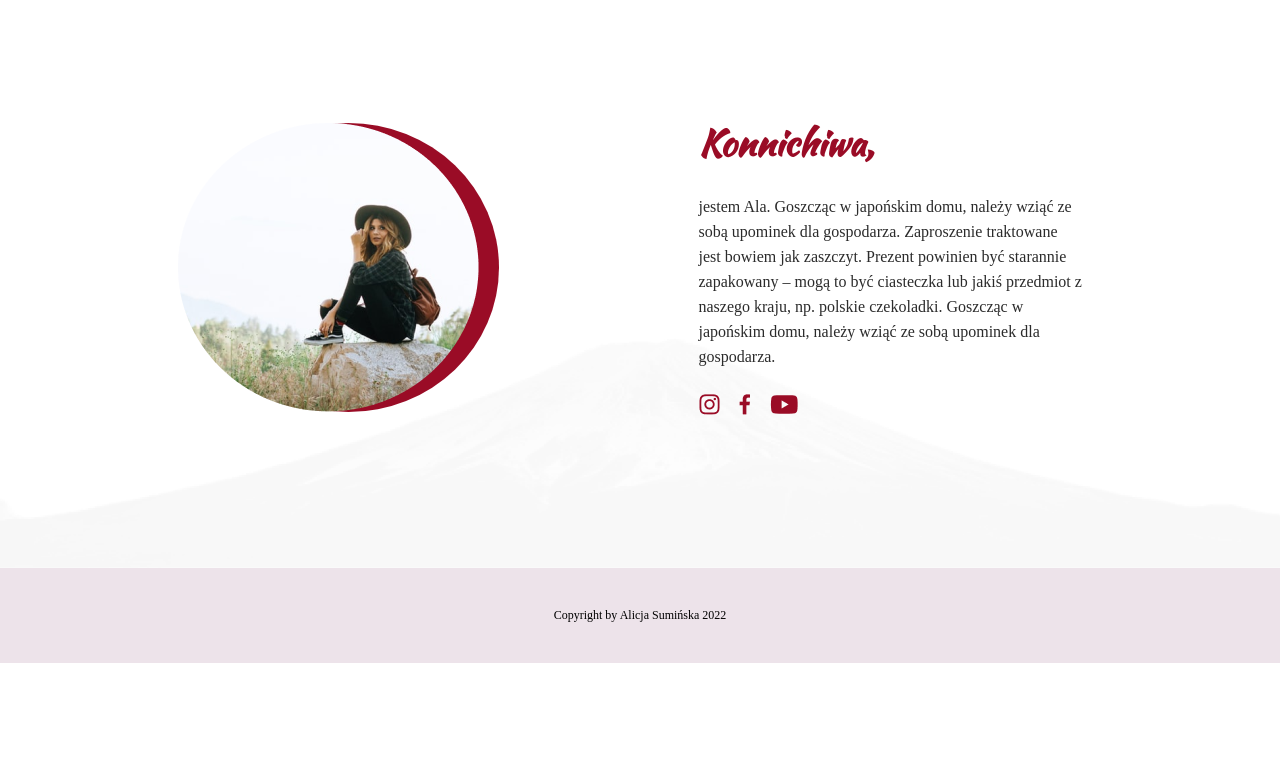
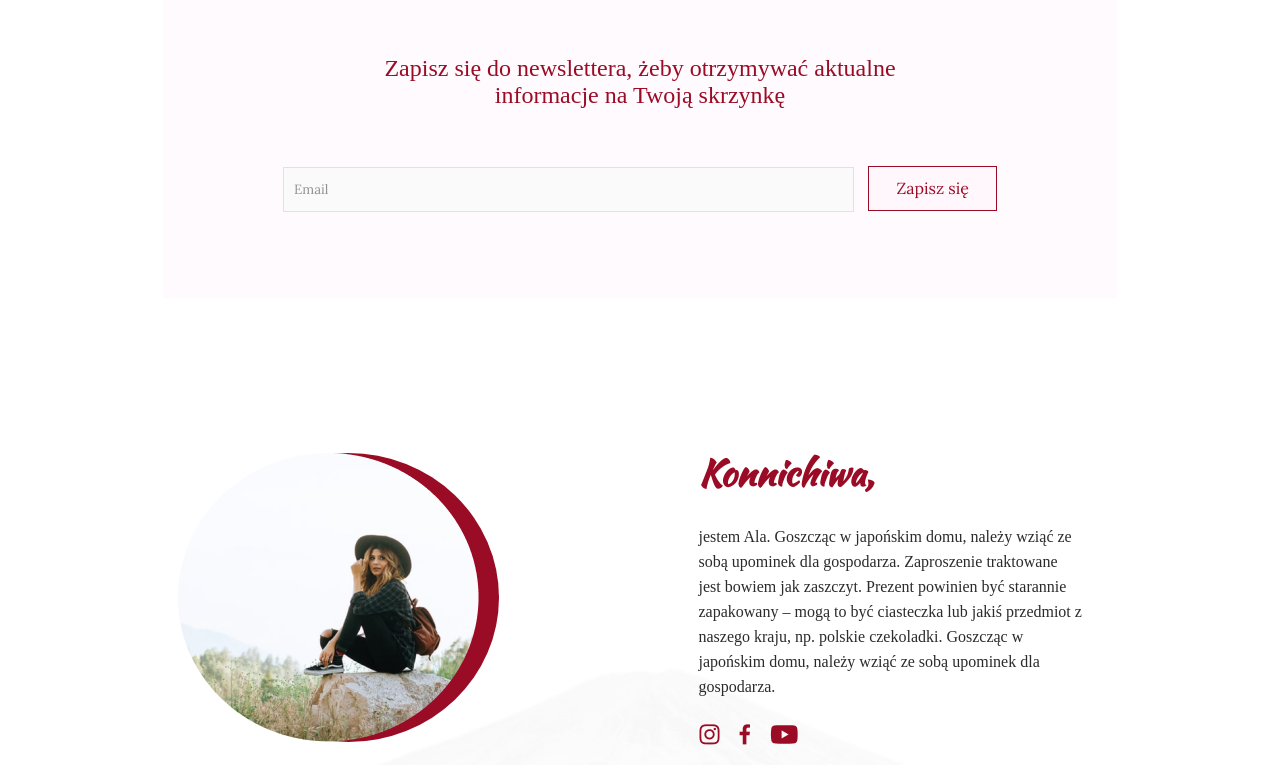
Before and after one commit to bialek-k/blog-japonia, a React (Create React App) app: page /Article in a window 1280 px wide. Shown: the part 6098-6863 px from the top of the page. Before the commit the page ends 6761 px from the top, so only its background shows below. Built offline with nearby package versions, Linux system fonts and the light colour scheme.

Commit message:
newsletter

```diff
--- a/src/components/Article.js
+++ b/src/components/Article.js
@@ -6,6 +6,7 @@ import Other from './Other'
 import About from '../components/About'
 import Footer from '../components/Footer'
 import Comment from './Comment'
+import Newsletter from './Newsletter'
 
 const Article = () => {
   return (
@@ -15,6 +16,7 @@ const Article = () => {
       <Gallery/>
       <Other/>
       <Comment/>
+      <Newsletter/>
       <About />
       <Footer />
     </div>
--- /dev/null
+++ b/src/components/Newsletter.js
@@ -0,0 +1,19 @@
+import React from 'react'
+import styles from './Newsletter.module.css'
+
+const Newsletter = () => {
+  return (
+    <div className={styles.newsletter}>
+      <div className={styles.container}>
+        <p>Zapisz się do newslettera, żeby otrzymywać aktualne
+        informacje na Twoją skrzynkę</p>
+        <form>
+          <input type="text" placeholder='Email'/>
+          <button>Zapisz się</button>
+        </form>
+      </div>
+    </div>
+  )
+}
+
+export default Newsletter
--- /dev/null
+++ b/src/components/Newsletter.module.css
@@ -0,0 +1,51 @@
+
+
+.newsletter .container{
+  max-width: 954px;
+  margin: 0 auto;
+  padding: 87px 0;
+  background-color: #FFF6FC80;
+  padding: 87px 120px;
+}
+
+.newsletter p{
+  margin: 0 50px 57px 50px;
+  text-align: center;
+  font-size: 24px;
+  color: var(--color_red);
+}
+
+.newsletter form{
+  height: 45px;
+}
+
+.newsletter input{
+  height: 100%;
+  width: 80%;
+  border: #D8D8D8B2 1px solid;
+  background-color: #FAFAFA;
+}
+
+.newsletter input:focus{
+  outline: none;
+}
+
+.newsletter input::placeholder{
+  padding-left: 10px;
+  color: #919191;
+  font-family: Lora;
+}
+
+.newsletter button{
+  height: 100%;
+  width: 18%;
+  margin-left: 2%;
+  border-radius: none;
+  border: 1px solid var(--color_red);
+  background-color: #FFF6FC80;
+  color: var(--color_red);
+  font-family: Lora;
+  font-size: 16px;
+  font-weight: 400;
+  cursor: pointer;
+}
```
